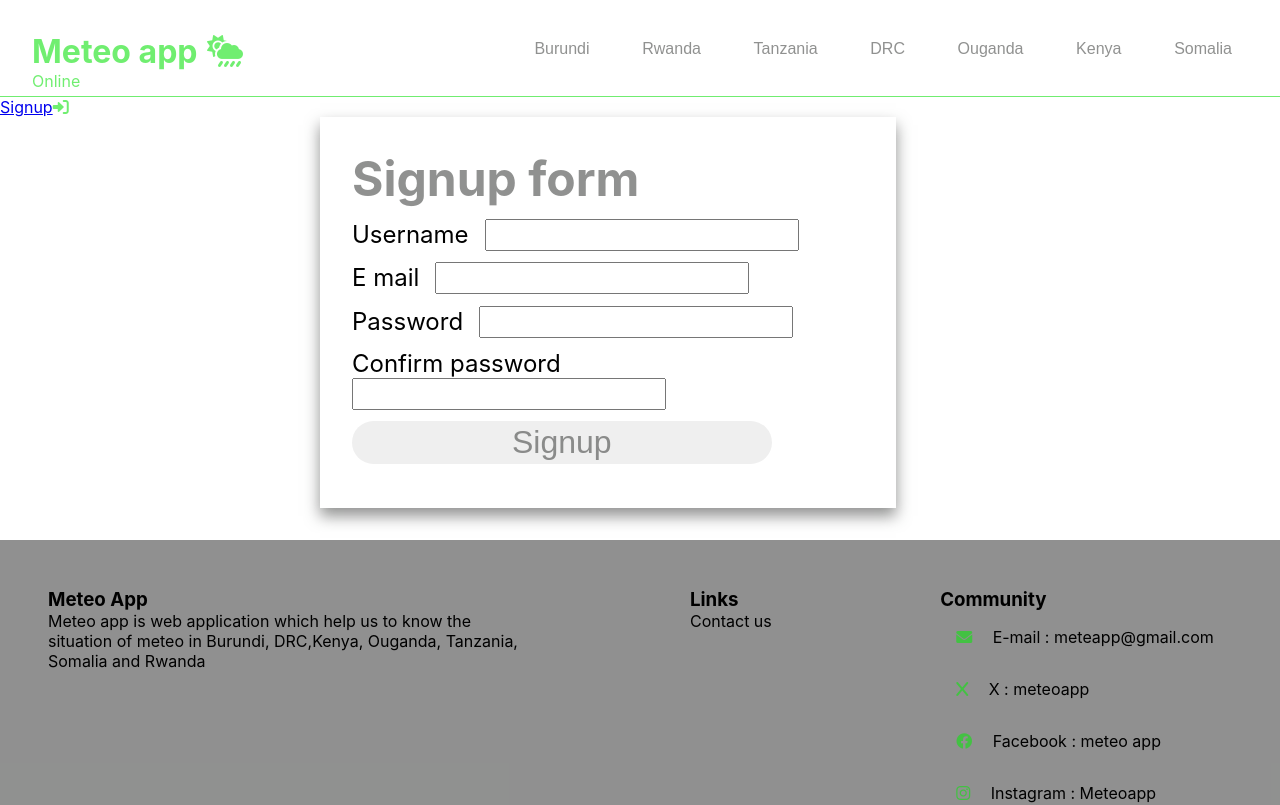
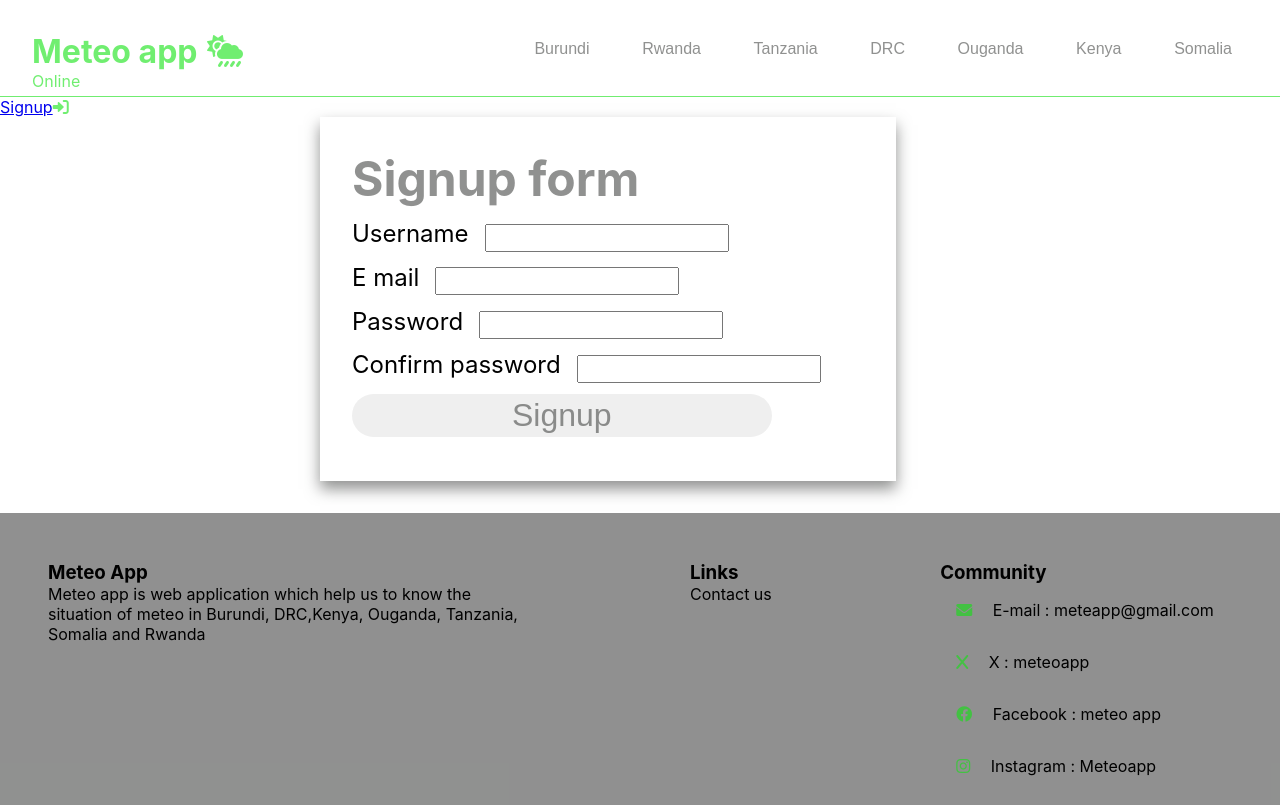
Before and after one commit to uzairsaid/ReactExericise, a React (Create React App) app: page /signup in a window 1280 px wide. Shown: the top 805 px of the page. Built offline with nearby package versions, Linux system fonts and the light colour scheme.

Commit message:
validated form using regex and builtin validators

```diff
--- a/src/components/Signup.js
+++ b/src/components/Signup.js
@@ -1,13 +1,7 @@
-import { useState } from "react";
 import "../style/signup.scss";
 import { useForm } from "react-hook-form";
-import { Value } from "sass";
 
 function Signup() {
-  // const [userName, setUserName] = useState("");
-  // const [email, setEmail] = useState("");
-  // const [password, setPassword] = useState("");
-  // const [confPassword, setConfPassword] = useState("");
   const {
     register,
     handleSubmit,
@@ -31,7 +25,14 @@ function Signup() {
 
             <input
               type="text"
-              {...register("username", { required: "Username is required" })}
+              {...register("username", {
+                required: "Username is required",
+                pattern: {
+                  value: /^[a-zA-Z\s]+$/,
+                  message:
+                    "User name must not contain digit or special characters",
+                },
+              })}
             />
             {errors.username && (
               <p className="errors">{errors.username.message}</p>
@@ -40,12 +41,12 @@ function Signup() {
           <div>
             <label>E mail</label>
             <input
-              type="email"
+              type="text"
               {...register("email", {
                 required: "E mail is required",
                 pattern: {
                   value: /^[^@\s]+@[^@\s]+\.[^@\s]+$/,
-                  message: "Put valid e mail",
+                  message: "Enter the valid e mail",
                 },
               })}
             />
@@ -57,6 +58,20 @@ function Signup() {
               type="password"
               {...register("password", {
                 required: "Password is required",
+                pattern: {
+                  value: /^[A-Za-z0-9!@#$%^&*+?]+$/,
+                  message:
+                    "Password must not contain space,curry braces, or parantheses ",
+                },
+                minLength: {
+                  value: 8,
+                  message: "Password must between 8 and 16 characters",
+                },
+
+                maxLength: {
+                  value: 16,
+                  message: "Password must between 8 and 16 characters",
+                },
               })}
             />
             {errors.password && (
@@ -70,6 +85,20 @@ function Signup() {
               type="password"
               {...register("confPassword", {
                 required: "Password confirmation  is required",
+                pattern: {
+                  value: /^[A-Za-z0-9!@#$%^&*+?]+$/,
+                  message:
+                    "Password must not contain space,curry braces, or parantheses ",
+                },
+                minLength: {
+                  value: 8,
+                  message: "Password must between 8 and 16 characters",
+                },
+
+                maxLength: {
+                  value: 16,
+                  message: "Password must between 8 and 16 characters",
+                },
               })}
             />
             {errors.confPassword && (
--- a/src/style/signup.scss
+++ b/src/style/signup.scss
@@ -44,5 +44,7 @@ div label {
 }
 
 div input {
-  font-size: 1.5rem;
+  font-size: 1;
+  height: 1.5rem;
+  width: 15rem;
 }
```
